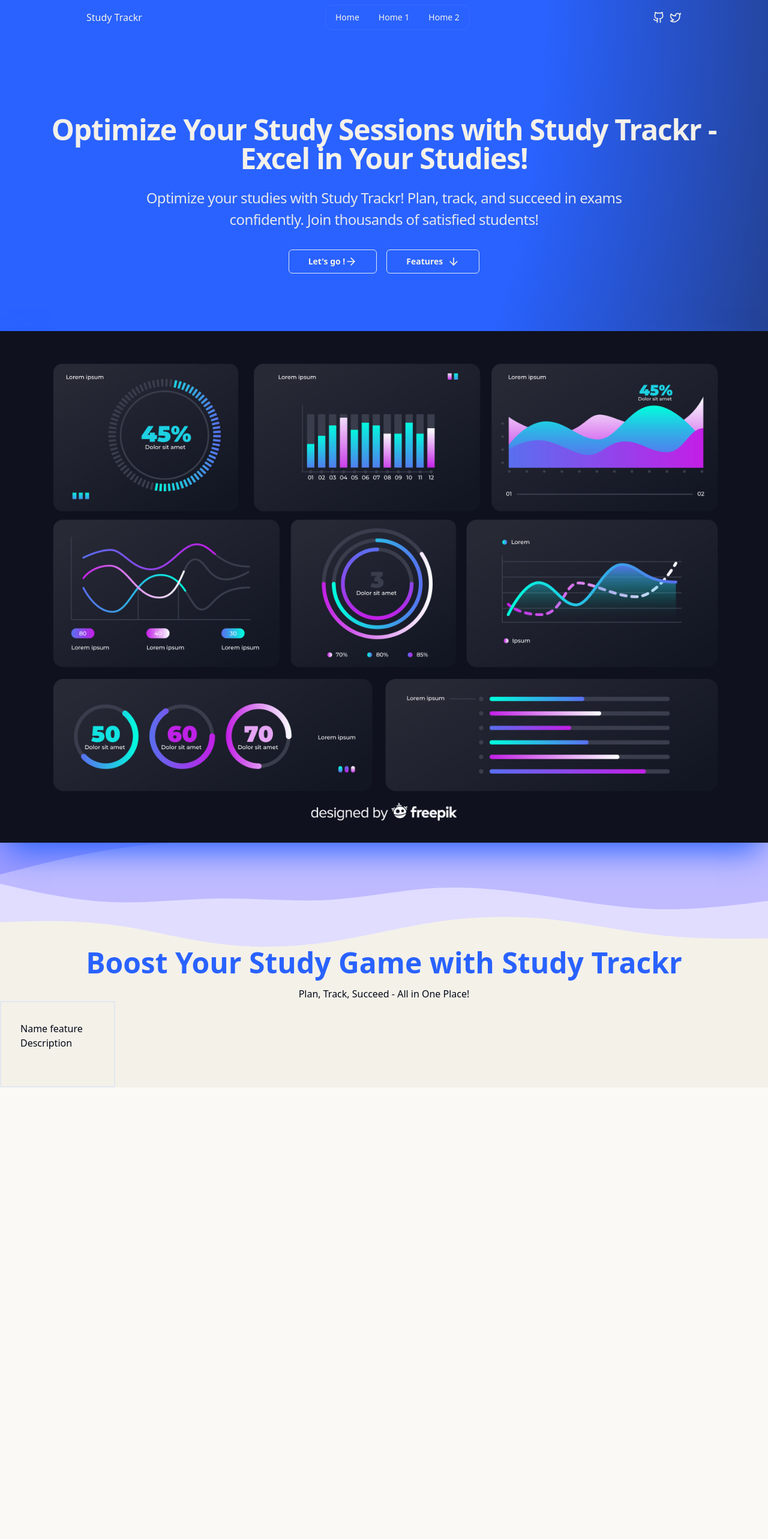
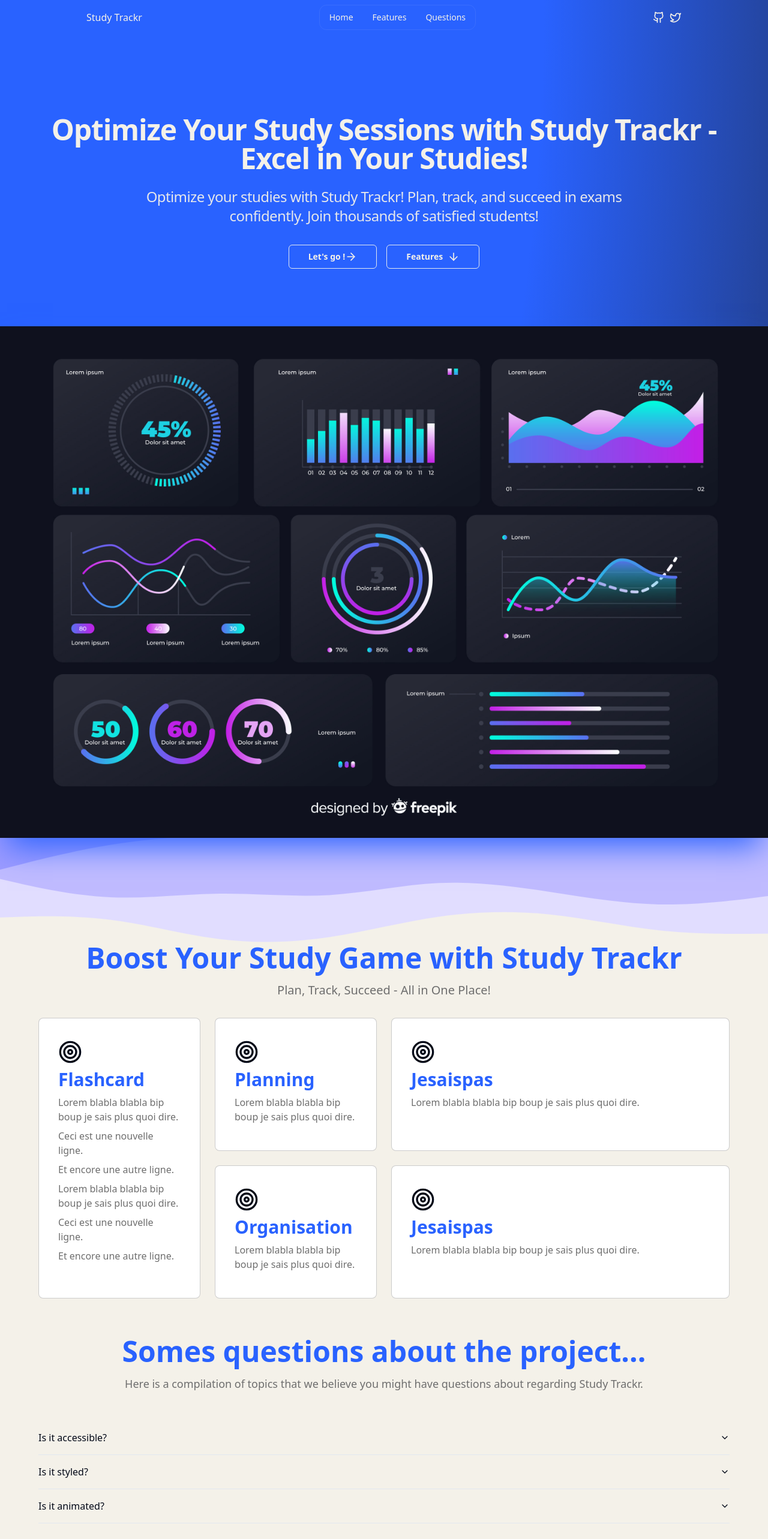
Before and after one commit to Alexandre-Chs/StudyTrackr, a Next.js app: page / in a window 1280 px wide. Shown: the top 2566 px of the page at 60% size. Before the commit the page ends 1813 px from the top, so only its background shows below. Built offline with nearby package versions, Linux system fonts and the light colour scheme.

Commit message:
add scroll behavior, footer and questions section

```diff
--- a/app/page.tsx
+++ b/app/page.tsx
@@ -3,6 +3,8 @@ import Navbar from "@/components/LandingPage/navigation_bar/Navbar";
 
 import DashboardImage from "@/components/LandingPage/header/DashboardImage";
 import ExplainProject from "@/components/LandingPage/content/ExplainProject";
+import QuestionsAboutProject from "@/components/LandingPage/questions/QuestionsAboutProject";
+import Footer from "@/components/LandingPage/footer/Footer";
 
 export default function Home() {
   return (
@@ -15,7 +17,11 @@ export default function Home() {
         <DashboardImage />
         <article className="w-full bg-secondary_color">
           <ExplainProject />
+          <QuestionsAboutProject />
         </article>
+        <footer>
+          <Footer />
+        </footer>
       </main>
     </>
   );
--- a/components/LandingPage/content/ExplainProject.tsx
+++ b/components/LandingPage/content/ExplainProject.tsx
@@ -1,18 +1,63 @@
 import React from "react";
 import FeaturesCards from "./FeaturesCards";
+import { Target } from "lucide-react";
 
 const ExplainProject = () => {
   return (
     <>
-      <div className="relative flex flex-col items-center justify-center w-full max-w-xs pt-44 md:max-w-3xl xl:max-w-6xl sm:max-w-xl z-[100] mx-auto">
-        <h2 className="text-5xl font-bold text-center text-third_color">
+      <div
+        id="features"
+        className="relative flex flex-col items-center justify-center w-full max-w-xs pt-44 md:max-w-3xl xl:max-w-6xl sm:max-w-lg xs:max-w-md z-[100] mx-auto"
+      >
+        <h2 className="text-4xl font-bold text-center md:text-5xl text-third_color">
           Boost Your Study Game with Study Trackr
         </h2>
-        <p className="mt-4">Plan, Track, Succeed - All in One Place!</p>
-      </div>
-      {/* ALL FEATURE CARDS HERE */}
-      <div className="">
-        <FeaturesCards />
+        <p className="mt-4 text-base md:text-xl text-paragrapheColor">
+          Plan, Track, Succeed - All in One Place!
+        </p>
+
+        <div className="grid w-full h-auto grid-cols-1 gap-6 mt-8 xl:grid-cols-4 xl:grid-rows-2">
+          <div className="xl:row-span-2">
+            <FeaturesCards
+              title="Flashcard"
+              description={`Lorem blabla blabla bip boup je sais plus quoi dire.\nCeci est une nouvelle ligne.\nEt encore une autre ligne.\nLorem blabla blabla bip boup je sais plus quoi dire.\nCeci est une nouvelle ligne.\nEt encore une autre ligne.`}
+            >
+              <Target size={40} />
+            </FeaturesCards>
+          </div>
+          <div className="row-start-2 xl:row-start-auto">
+            <FeaturesCards
+              title="Planning"
+              description="Lorem blabla blabla bip boup je sais plus quoi dire."
+            >
+              <Target size={40} />
+            </FeaturesCards>
+          </div>
+          <div className="row-start-3 xl:col-start-2 xl:row-start-2">
+            <FeaturesCards
+              title="Organisation"
+              description="Lorem blabla blabla bip boup je sais plus quoi dire."
+            >
+              <Target size={40} />
+            </FeaturesCards>
+          </div>
+          <div className="row-start-4 xl:col-span-2 xl:col-start-3 xl:row-start-2">
+            <FeaturesCards
+              title="Jesaispas"
+              description="Lorem blabla blabla bip boup je sais plus quoi dire."
+            >
+              <Target size={40} />
+            </FeaturesCards>
+          </div>
+          <div className="row-start-5 xl:col-span-2 xl:col-start-3 xl:row-start-1">
+            <FeaturesCards
+              title="Jesaispas"
+              description="Lorem blabla blabla bip boup je sais plus quoi dire."
+            >
+              <Target size={40} />
+            </FeaturesCards>
+          </div>
+        </div>
       </div>
     </>
   );
--- a/components/LandingPage/content/FeaturesCards.tsx
+++ b/components/LandingPage/content/FeaturesCards.tsx
@@ -1,15 +1,35 @@
 import React from "react";
-import Image from "next/image";
+import { PropsWithChildren } from "react";
 
-const FeaturesCards = ({ icon }) => {
+type FeaturesCardsProps = {
+  title: string;
+  description: string;
+};
+
+const FeaturesCards = ({
+  children,
+  title,
+  description,
+}: PropsWithChildren<FeaturesCardsProps>) => {
   return (
-    <>
-      <div className="w-48 p-8 border-2 h-36">
-        <h3>Name feature</h3>
-        <p>Description</p>
+    <div className="px-8 bg-white border rounded-lg xl:w-full xl:h-full border-black/20 py-9">
+      <div className="">
+        <div>{children}</div>
+        <h3 className="py-2 text-2xl font-bold md:text-3xl text-third_color">
+          {title}
+        </h3>
+        <div>
+          {description.split("\n").map((line, index) => (
+            <p
+              key={index}
+              className="mb-2 text-sm md:text-base text-paragrapheColor"
+            >
+              {line}
+            </p>
+          ))}
+        </div>
       </div>
-      <div>{icon}</div>
-    </>
+    </div>
   );
 };
 
--- /dev/null
+++ b/components/LandingPage/footer/Footer.tsx
@@ -0,0 +1,13 @@
+import React from "react";
+
+const Footer = () => {
+  return (
+    <div className="flex items-center justify-center w-full pt-16 pb-6 bg-secondary_color">
+      <p className="text-sm text-center text-paragrapheColor md:text-base">
+        © Copyright AlexandreChs 2023. All Rights Reserved.
+      </p>
+    </div>
+  );
+};
+
+export default Footer;
--- a/components/LandingPage/header/Header.tsx
+++ b/components/LandingPage/header/Header.tsx
@@ -1,16 +1,20 @@
 import React from "react";
 import { Button } from "@/components/ui/button";
 import { ArrowDown, ArrowRight } from "lucide-react";
+import ScrollLink from "@/components/tools/ScrollLink";
 
 const Header = () => {
   return (
-    <header className="relative z-50 max-w-xs pt-40 mx-auto transition sm:max-w-xl md:pt-48 text-secondary_color md:max-w-3xl xl:max-w-6xl">
+    <header
+      id="home"
+      className="relative z-50 max-w-xs mx-auto transition pt-28 sm:max-w-xl md:pt-48 text-secondary_color md:max-w-3xl xl:max-w-6xl"
+    >
       <div>
-        <h1 className="text-4xl font-extrabold tracking-tight text-center md:text-5xl">
+        <h1 className="text-3xl font-extrabold tracking-tight text-center md:text-5xl">
           Optimize Your Study Sessions with Study Trackr - Excel in Your
           Studies!
         </h1>
-        <p className="max-w-4xl mx-auto mt-6 text-2xl font-medium leading-normal tracking-tight text-center text-gray-200">
+        <p className="max-w-4xl mx-auto mt-6 text-base font-medium leading-normal tracking-tight text-center text-gray-200 md:text-2xl">
           Optimize your studies with Study Trackr! Plan, track, and succeed in
           exams confidently. Join thousands of satisfied students!
         </p>
@@ -27,7 +31,7 @@ const Header = () => {
           variant="outline"
           className="w-[80%] md:w-auto mx-auto md:mx-2 mt-4 md:mt-0 flex justify-center items-center px-8 py-"
         >
-          Features
+          <ScrollLink href="#features">Features</ScrollLink>
           <ArrowDown size={20} className="ml-2" />
         </Button>
       </div>
--- a/components/LandingPage/navigation_bar/Navbar.tsx
+++ b/components/LandingPage/navigation_bar/Navbar.tsx
@@ -1,6 +1,6 @@
 "use client";
 import { Github, Twitter } from "lucide-react";
-import React, { useState, useEffect } from "react";
+import React, { useEffect } from "react";
 import Link from "next/link";
 import { navigationMenuTriggerStyle } from "@/components/ui/navigation-menu";
 import {
@@ -9,18 +9,36 @@ import {
   NavigationMenuLink,
   NavigationMenuList,
 } from "@/components/ui/navigation-menu";
+import ScrollLink from "@/components/tools/ScrollLink";
 
 const Navbar = () => {
   useEffect(() => {
     window.addEventListener("scroll", () => {
+      const scrollPosition = window.scrollY;
+      const scrollHeight = document.body.scrollHeight;
+      const halfScrollHeight = scrollHeight / 2;
+
+      let navbar = document.getElementById("navbar");
+      let navbarChildren = document.getElementById("navbar-children");
       if (window.scrollY > 50) {
-        let navbar = document.getElementById("navbar");
         navbar?.classList.add("glassy");
         navbar?.classList.remove("remove-glassy");
       } else {
         let navbar = document.getElementById("navbar");
         navbar?.classList.remove("glassy");
         navbar?.classList.add("remove-glassy");
+      }
+
+      if (scrollPosition + 350 > halfScrollHeight) {
+        navbar?.classList.remove("text-secondary_color");
+        navbarChildren?.classList.remove("text-secondary_color");
+        navbar?.classList.add("text-black");
+        navbarChildren?.classList.add("text-black");
+      } else {
+        navbar?.classList.add("text-secondary_color");
+        navbarChildren?.classList.add("text-secondary_color");
+        navbar?.classList.remove("text-black");
+        navbarChildren?.classList.remove("text-black");
       }
     });
     return () => {
@@ -34,28 +52,22 @@ const Navbar = () => {
       className="fixed z-[1000] flex items-center justify-between w-screen py-2 top-0 text-secondary_color px-36"
     >
       <div>Study Trackr</div>
-      <NavigationMenu className="text-secondary_color">
+      <NavigationMenu className="text-secondary_color" id="navbar-children">
         <NavigationMenuList className="border border-gray-200/[.09] rounded-xl overflow-hidden">
           <NavigationMenuItem>
-            <Link href="/docs" legacyBehavior passHref>
-              <NavigationMenuLink className={navigationMenuTriggerStyle()}>
-                Home
-              </NavigationMenuLink>
-            </Link>
+            <div className={navigationMenuTriggerStyle()}>
+              <ScrollLink href="#home">Home</ScrollLink>
+            </div>
           </NavigationMenuItem>
           <NavigationMenuItem>
-            <Link href="/docs" legacyBehavior passHref>
-              <NavigationMenuLink className={navigationMenuTriggerStyle()}>
-                Home 1
-              </NavigationMenuLink>
-            </Link>
+            <div className={navigationMenuTriggerStyle()}>
+              <ScrollLink href="#features">Features</ScrollLink>
+            </div>
           </NavigationMenuItem>
           <NavigationMenuItem>
-            <Link href="/docs" legacyBehavior passHref>
-              <NavigationMenuLink className={navigationMenuTriggerStyle()}>
-                Home 2
-              </NavigationMenuLink>
-            </Link>
+            <div className={navigationMenuTriggerStyle()}>
+              <ScrollLink href="#questions">Questions</ScrollLink>
+            </div>
           </NavigationMenuItem>
         </NavigationMenuList>
       </NavigationMenu>
--- /dev/null
+++ b/components/LandingPage/questions/QuestionsAboutProject.tsx
@@ -0,0 +1,46 @@
+import {
+  Accordion,
+  AccordionContent,
+  AccordionItem,
+  AccordionTrigger,
+} from "@/components/ui/accordion";
+
+const QuestionsAboutProject = () => {
+  return (
+    <div
+      id="questions"
+      className="flex flex-col items-center justify-center max-w-xs mx-auto mt-16 sm:max-w-xl md:max-w-3xl xl:max-w-6xl"
+    >
+      <h4 className="text-4xl font-bold text-center md:text-5xl text-third_color">
+        Somes questions about the project...
+      </h4>
+      <p className="mt-4 text-base text-center md:text-lg text-paragrapheColor">
+        Here is a compilation of topics that we believe you might have questions
+        about regarding Study Trackr.
+      </p>
+      <Accordion type="single" collapsible className="w-full mt-12">
+        <AccordionItem value="item-1">
+          <AccordionTrigger>Is it accessible?</AccordionTrigger>
+          <AccordionContent>
+            Yes. It adheres to the WAI-ARIA design pattern.
+          </AccordionContent>
+        </AccordionItem>
+        <AccordionItem value="item-2">
+          <AccordionTrigger>Is it styled?</AccordionTrigger>
+          <AccordionContent>
+            Yes. It comes with default styles that matches the other
+            components&apos; aesthetic.
+          </AccordionContent>
+        </AccordionItem>
+        <AccordionItem value="item-3">
+          <AccordionTrigger>Is it animated?</AccordionTrigger>
+          <AccordionContent>
+            Yes. Its animated by default, but you can disable it if you prefer.
+          </AccordionContent>
+        </AccordionItem>
+      </Accordion>
+    </div>
+  );
+};
+
+export default QuestionsAboutProject;
--- /dev/null
+++ b/components/tools/ScrollLink.tsx
@@ -0,0 +1,32 @@
+"use client";
+
+// components/ScrollLink.tsx
+import Link, { LinkProps } from "next/link";
+import React, { PropsWithChildren } from "react";
+// mirror the props of next/link component
+type AnchorProps = Omit<
+  React.AnchorHTMLAttributes<HTMLAnchorElement>,
+  keyof LinkProps
+>;
+type ScrollLinkProps = AnchorProps & LinkProps & PropsWithChildren;
+// component definition
+const ScrollLink = ({ children, ...props }: ScrollLinkProps) => {
+  const handleScroll = (e: React.MouseEvent<HTMLAnchorElement, MouseEvent>) => {
+    e.preventDefault();
+    //remove everything before the hash
+    const targetId = e.currentTarget.href.replace(/.*\#/, "");
+    const elem = document.getElementById(targetId);
+    window.scrollTo({
+      top: elem?.getBoundingClientRect().top,
+      behavior: "smooth",
+    });
+  };
+  return (
+    <Link {...props} onClick={handleScroll}>
+      {children}
+    </Link>
+  );
+};
+export default ScrollLink;
+
+// https://reacthustle.com/blog/nextjs-scroll-to-element
--- /dev/null
+++ b/components/ui/accordion.tsx
@@ -0,0 +1,60 @@
+"use client";
+
+import * as React from "react";
+import * as AccordionPrimitive from "@radix-ui/react-accordion";
+import { ChevronDown } from "lucide-react";
+
+import { cn } from "@/lib/utils";
+
+const Accordion = AccordionPrimitive.Root;
+
+const AccordionItem = React.forwardRef<
+  React.ElementRef<typeof AccordionPrimitive.Item>,
+  React.ComponentPropsWithoutRef<typeof AccordionPrimitive.Item>
+>(({ className, ...props }, ref) => (
+  <AccordionPrimitive.Item
+    ref={ref}
+    className={cn("border-b", className)}
+    {...props}
+  />
+));
+AccordionItem.displayName = "AccordionItem";
+
+const AccordionTrigger = React.forwardRef<
+  React.ElementRef<typeof AccordionPrimitive.Trigger>,
+  React.ComponentPropsWithoutRef<typeof AccordionPrimitive.Trigger>
+>(({ className, children, ...props }, ref) => (
+  <AccordionPrimitive.Header className="flex">
+    <AccordionPrimitive.Trigger
+      ref={ref}
+      className={cn(
+        "flex flex-1 items-center justify-between py-4 font-medium transition-all hover:underline [&[data-state=open]>svg]:rotate-180",
+        className
+      )}
+      {...props}
+    >
+      {children}
+      <ChevronDown className="h-4 w-4 shrink-0 transition-transform duration-200" />
+    </AccordionPrimitive.Trigger>
+  </AccordionPrimitive.Header>
+));
+AccordionTrigger.displayName = AccordionPrimitive.Trigger.displayName;
+
+const AccordionContent = React.forwardRef<
+  React.ElementRef<typeof AccordionPrimitive.Content>,
+  React.ComponentPropsWithoutRef<typeof AccordionPrimitive.Content>
+>(({ className, children, ...props }, ref) => (
+  <AccordionPrimitive.Content
+    ref={ref}
+    className={cn(
+      "overflow-hidden text-sm transition-all data-[state=closed]:animate-accordion-up data-[state=open]:animate-accordion-down",
+      className
+    )}
+    {...props}
+  >
+    <div className="pb-4 pt-0">{children}</div>
+  </AccordionPrimitive.Content>
+));
+AccordionContent.displayName = AccordionPrimitive.Content.displayName;
+
+export { Accordion, AccordionItem, AccordionTrigger, AccordionContent };
--- a/components/ui/navigation-menu.tsx
+++ b/components/ui/navigation-menu.tsx
@@ -41,7 +41,7 @@ NavigationMenuList.displayName = NavigationMenuPrimitive.List.displayName;
 const NavigationMenuItem = NavigationMenuPrimitive.Item;
 
 const navigationMenuTriggerStyle = cva(
-  "group inline-flex h-10 w-max items-center justify-center px-4 py-2 text-sm font-medium transition-colors hover:text-secondary_color hover:bg-gray-200/[.06] disabled:pointer-events-none disabled:opacity-50 data-[active]:bg-accent/50 data-[state=open]:bg-accent/50"
+  "group inline-flex h-10 w-max items-center justify-center px-4 py-2 text-sm font-medium transition-colors hover:bg-gray-200/[.06] disabled:pointer-events-none disabled:opacity-50 data-[active]:bg-accent/50 data-[state=open]:bg-accent/50"
 );
 
 const NavigationMenuTrigger = React.forwardRef<
--- a/package.json
+++ b/package.json
@@ -9,6 +9,7 @@
     "lint": "next lint"
   },
   "dependencies": {
+    "@radix-ui/react-accordion": "^1.1.2",
     "@radix-ui/react-navigation-menu": "^1.1.3",
     "@radix-ui/react-slot": "^1.0.2",
     "@types/node": "20.4.2",
--- a/tailwind.config.js
+++ b/tailwind.config.js
@@ -21,6 +21,7 @@ module.exports = {
         secondary_color: "#F4F1E9",
         third_color: "#2962FF",
         fourth_color: "#FFC107",
+        paragrapheColor: "#6E6E6E",
         border: "hsl(var(--border))",
         input: "hsl(var(--input))",
         ring: "hsl(var(--ring))",
```
Also changed, not shown: 1 other file (tests, documents, lock files or other folders).
